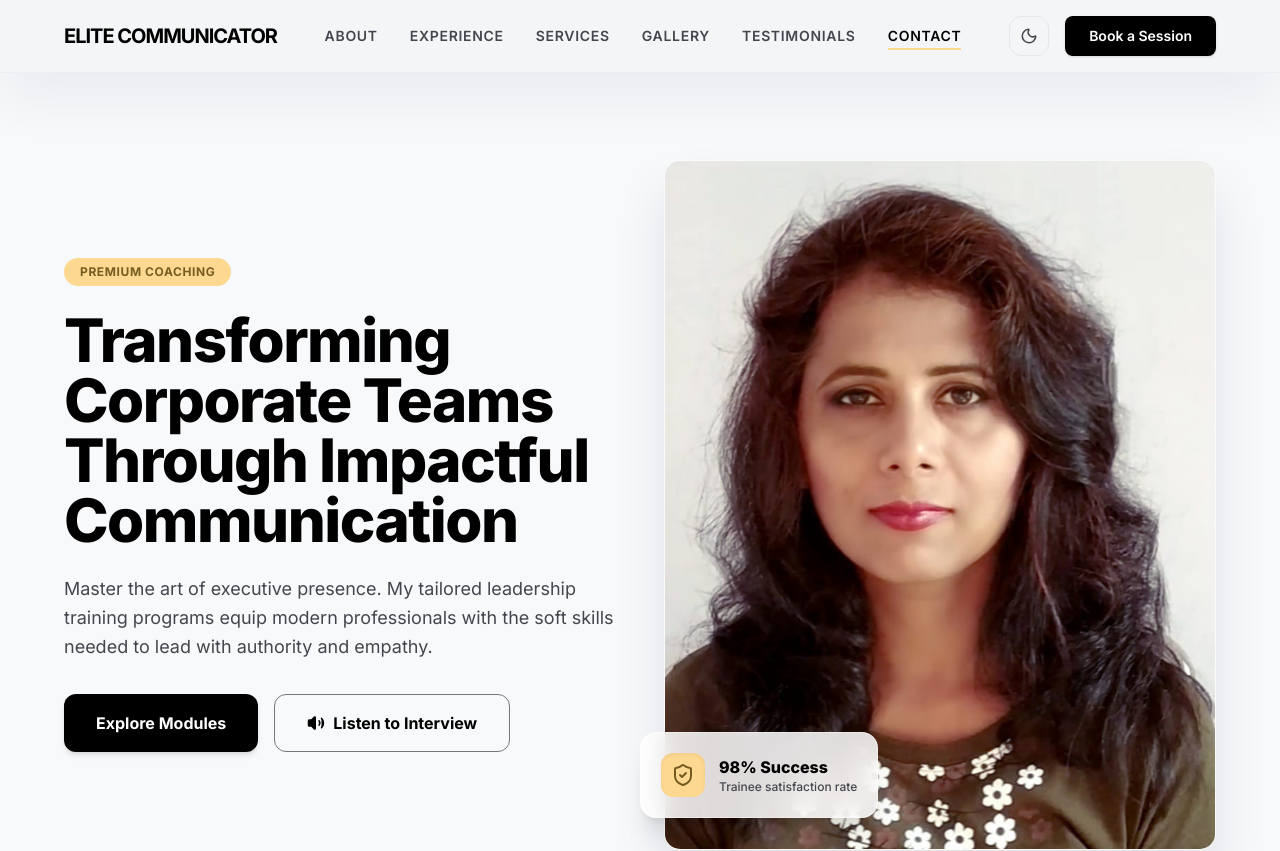
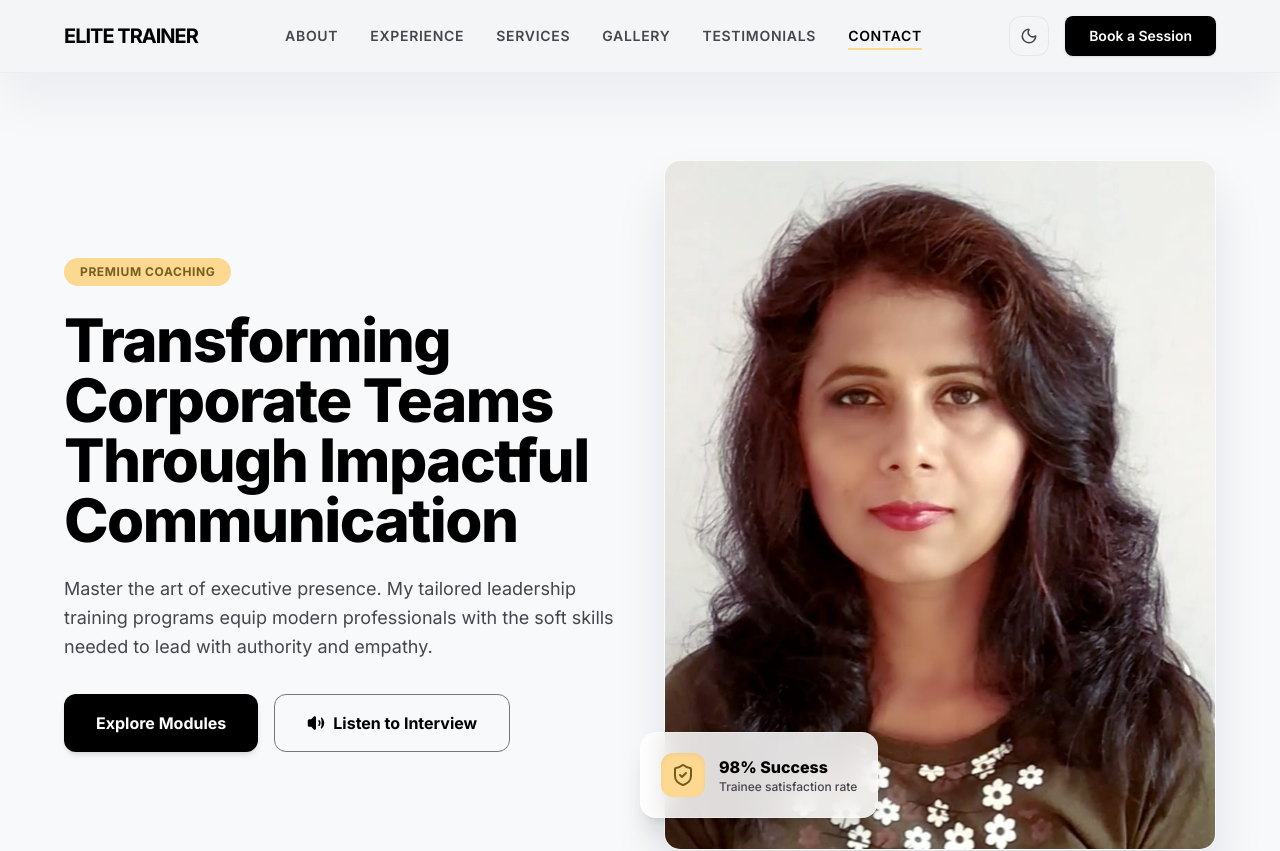
Before and after one commit to akul2006/Elite-Trainer, a React (Vite) app: page / in a window 1280 px wide. Shown: the top 851 px of the page. Built offline with nearby package versions, Linux system fonts and the light colour scheme.

Commit message:
19. added icon and changed name

```diff
--- a/index.html
+++ b/index.html
@@ -3,7 +3,8 @@
   <head>
     <meta charset="UTF-8" />
     <meta name="viewport" content="width=device-width, initial-scale=1.0" />
-    <title>My Google AI Studio App</title>
+    <link rel="icon" type="image/x-icon" href="/public/images/logo.png">
+    <title>Elite Trainer</title>
   </head>
   <body>
     <div id="root"></div>
--- a/metadata.json
+++ b/metadata.json
@@ -1,5 +1,5 @@
 {
-  "name": "Elite Communicator",
+  "name": "Elite Trainer",
   "description": "Premium Executive Presence & Communication Soft Skills Training",
   "requestFramePermissions": [],
   "majorCapabilities": ["MAJOR_CAPABILITY_SERVER_SIDE_GEMINI_API"]
--- a/src/components/Footer.tsx
+++ b/src/components/Footer.tsx
@@ -17,10 +17,10 @@ export default function Footer() {
         {/* Left branding copyright info */}
         <div className="space-y-3">
           <p className="text-lg md:text-xl font-bold text-primary font-display tracking-tight">
-            ELITE COMMUNICATOR
+            ELITE TRAINER
           </p>
           <p className="text-xs sm:text-sm text-on-surface-variant leading-relaxed max-w-sm">
-            © {currentYear} Elite Communicator. All rights reserved.
+            © {currentYear} Elite Trainer. All rights reserved.
           </p>
           <p className="text-xs sm:text-sm text-on-surface-variant leading-relaxed max-w-sm">
             Dream Big and Make It Happen.
--- a/src/components/Navigation.tsx
+++ b/src/components/Navigation.tsx
@@ -96,7 +96,7 @@ export default function Navigation() {
           }}
           className="text-lg md:text-xl font-bold tracking-tighter text-primary font-display"
         >
-          ELITE COMMUNICATOR
+          ELITE TRAINER
         </a>
 
         {/* Desktop Links */}
```
Also changed, not shown: public/images/logo.png (added).
